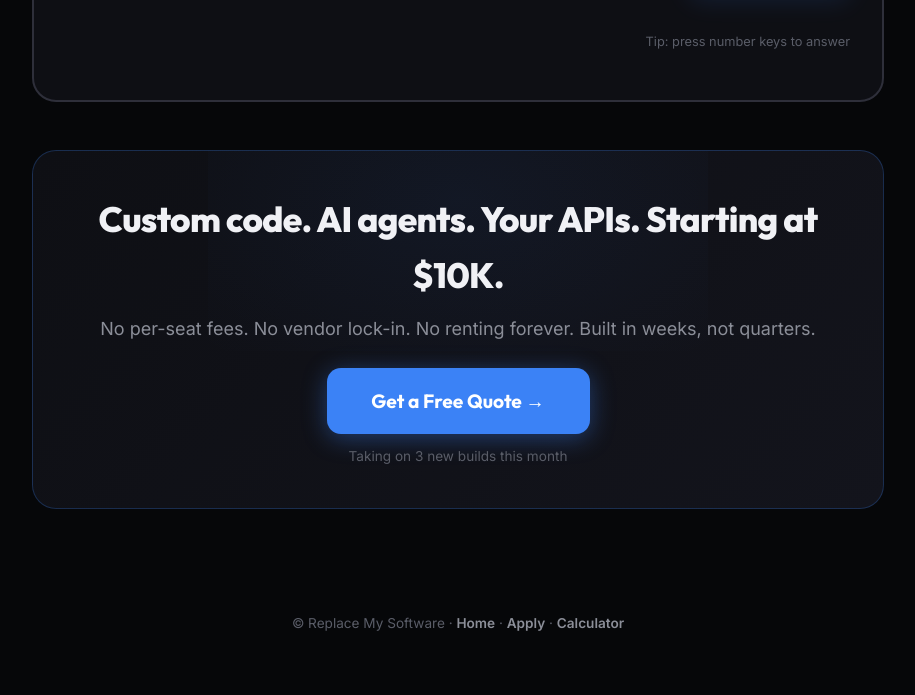
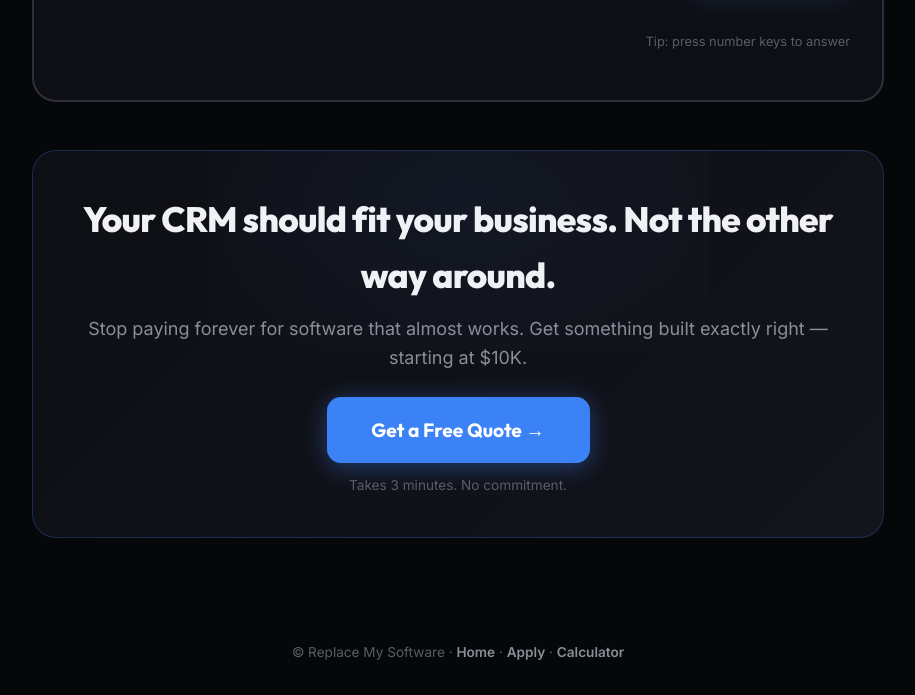
Before and after one commit to NATILEE-AUTOMATIONS/replacemysoftware, a website: page roofing-crm-quiz.html in a window 1280 px wide. Shown: the part 1402-2097 px from the top of the page, without its empty margins (182-1097 px from the left). Before the commit the page ends 2069 px from the top, so only its background shows below. Drawn offline with Linux system fonts and the light colour scheme.

Commit message:
quiz: better bottom CTA copy

```diff
--- a/roofing-crm-quiz.html
+++ b/roofing-crm-quiz.html
@@ -394,10 +394,10 @@ footer a:hover{color:var(--fg)}
 
     <!-- Bottom CTA -->
     <div class="cta-final">
-      <h2>Custom code. AI agents. Your APIs. Starting at $10K.</h2>
-      <p>No per-seat fees. No vendor lock-in. No renting forever. Built in weeks, not quarters.</p>
+      <h2>Your CRM should fit your business. Not the other way around.</h2>
+      <p>Stop paying forever for software that almost works. Get something built exactly right — starting at $10K.</p>
       <a href="/apply" class="cta-btn">Get a Free Quote →</a>
-      <div class="cta-note">Taking on 3 new builds this month</div>
+      <div class="cta-note">Takes 3 minutes. No commitment.</div>
     </div>
   </div>
 </section>
```
